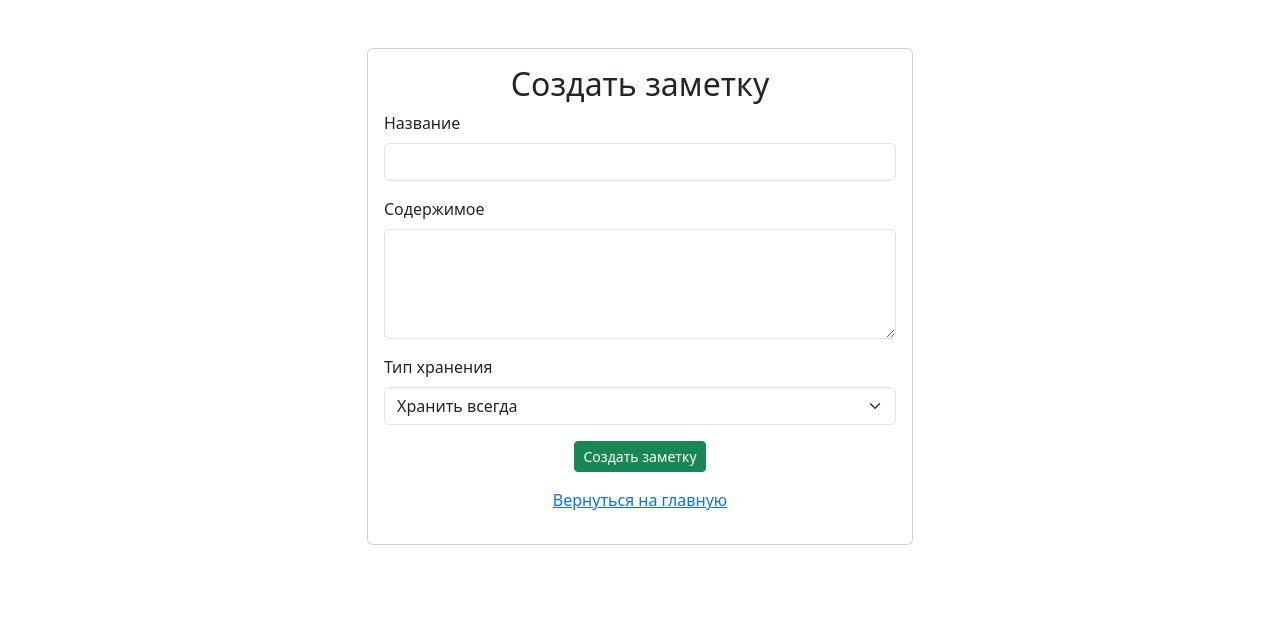
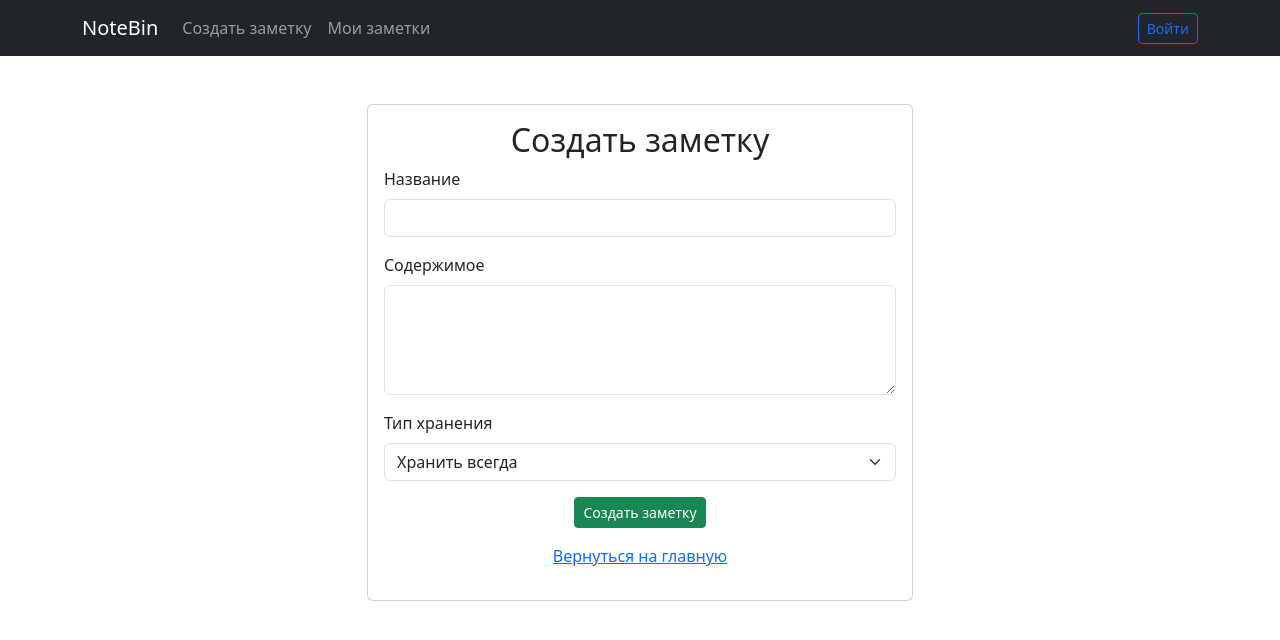
Before and after one commit to groza1338/NoteBin-frontend, a React (Vite) app in the folder frontend/: page /create in a window 1280 px wide. Shown: the top 640 px of the page. Built offline with nearby package versions, Linux system fonts and the light colour scheme; no server answers.

Commit message:
добавил Header

```diff
--- a/frontend/src/App.jsx
+++ b/frontend/src/App.jsx
@@ -5,10 +5,12 @@ import RegisterPage from "./pages/RegisterPage";
 import CreateNotePage from "./pages/CreateNotePage";
 import MyNotesPage from "./pages/MyNotesPage";
 import ViewNotePage from "./pages/ViewNotePage";
+import Header from "./components/Header";
 
 function App() {
     return (
         <Router>
+            <Header />
             <Routes>
                 <Route path="/" element={<HomePage />} />
                 <Route path="/login" element={<LoginPage />} />
--- /dev/null
+++ b/frontend/src/components/Header.jsx
@@ -0,0 +1,80 @@
+import { Link, useNavigate } from "react-router-dom";
+import { useEffect, useState } from "react";
+import { authAPI } from "../api";
+
+const Header = () => {
+    const navigate = useNavigate();
+    const [user, setUser] = useState(null);
+
+    useEffect(() => {
+        const token = localStorage.getItem("accessToken");
+        if (token) {
+            const decoded = parseJwt(token);
+            if (decoded) {
+                setUser(decoded.sub); // `sub` - логин пользователя из JWT
+            }
+        }
+    }, []);
+
+    const parseJwt = (token) => {
+        try {
+            const base64Url = token.split(".")[1];
+            const base64 = base64Url.replace(/-/g, "+").replace(/_/g, "/");
+            return JSON.parse(atob(base64));
+        } catch (error) {
+            console.error("Ошибка при разборе JWT:", error);
+            return null;
+        }
+    };
+
+    const handleLogout = async () => {
+        await authAPI.logout();
+        localStorage.removeItem("accessToken");
+        setUser(null);
+        navigate("/");
+    };
+
+    return (
+        <nav className="navbar navbar-expand-lg navbar-dark bg-dark">
+            <div className="container">
+                <Link className="navbar-brand" to="/">NoteBin</Link>
+
+                <button className="navbar-toggler" type="button" data-bs-toggle="collapse" data-bs-target="#navbarNav">
+                    <span className="navbar-toggler-icon"></span>
+                </button>
+
+                <div className="collapse navbar-collapse" id="navbarNav">
+                    <ul className="navbar-nav me-auto">
+                        <li className="nav-item">
+                            <Link className="nav-link" to="/create">Создать заметку</Link>
+                        </li>
+                        <li className="nav-item">
+                            <Link className="nav-link" to="/my-notes">Мои заметки</Link>
+                        </li>
+                    </ul>
+
+                    <ul className="navbar-nav">
+                        {user ? (
+                            <>
+                                <li className="nav-item">
+                                    <span className="nav-link text-white">👤 {user}</span>
+                                </li>
+                                <li className="nav-item">
+                                    <button className="btn btn-outline-danger btn-sm" onClick={handleLogout}>
+                                        Выйти
+                                    </button>
+                                </li>
+                            </>
+                        ) : (
+                            <li className="nav-item">
+                                <Link className="btn btn-outline-primary btn-sm" to="/login">Войти</Link>
+                            </li>
+                        )}
+                    </ul>
+                </div>
+            </div>
+        </nav>
+    );
+};
+
+export default Header;
```
